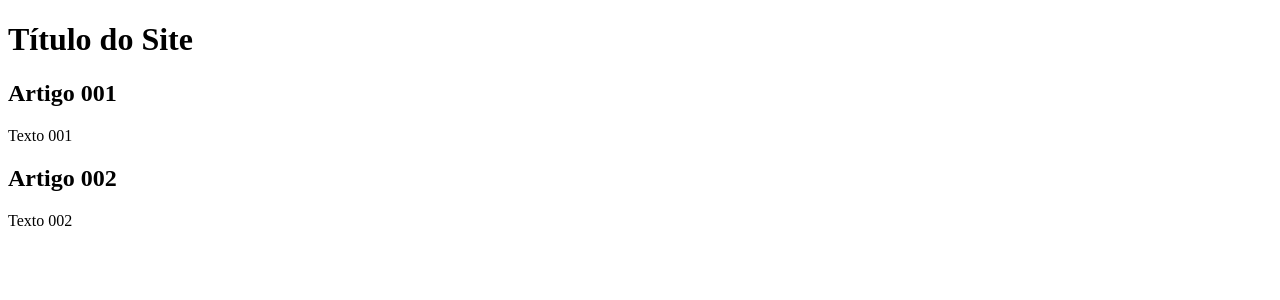
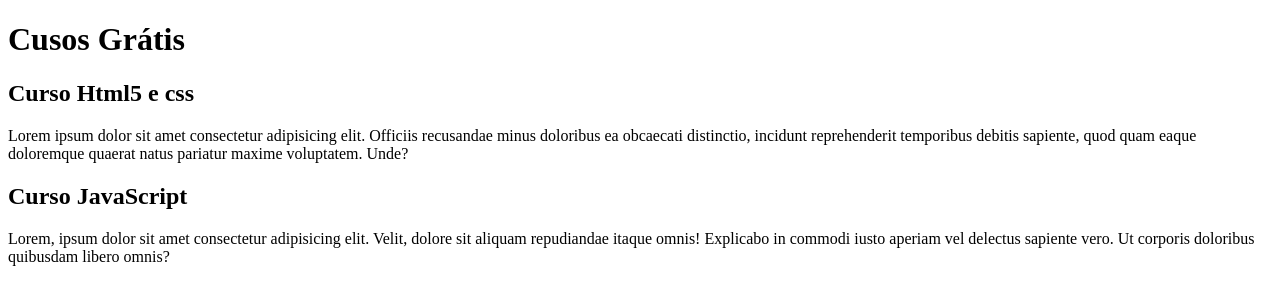
Before and after one commit to gabrieMS21/Ebac-Full_Stack_Phyton, a plain HTML site: page Site/index.html in a window 1280 px wide. Drawn offline with Linux system fonts and the light colour scheme.

Commit message:
update-conteudo
Adicionei os textos básicos com lorem inpsum

```diff
--- a/Site/index.html
+++ b/Site/index.html
@@ -11,15 +11,15 @@
 <body>
     <main>
         <header>
-            <h1>Título do Site</h1>
+            <h1>Cusos Grátis</h1>
         </header>
         <article>
-            <h2>Artigo 001</h2>
-            <p>Texto 001</p>
+            <h2>Curso Html5 e css</h2>
+            <p>Lorem ipsum dolor sit amet consectetur adipisicing elit. Officiis recusandae minus doloribus ea obcaecati distinctio, incidunt reprehenderit temporibus debitis sapiente, quod quam eaque doloremque quaerat natus pariatur maxime voluptatem. Unde?</p>
         </article>
         <article>
-            <h2>Artigo 002</h2>
-            <p>Texto 002</p>
+            <h2>Curso JavaScript</h2>
+            <p>Lorem, ipsum dolor sit amet consectetur adipisicing elit. Velit, dolore sit aliquam repudiandae itaque omnis! Explicabo in commodi iusto aperiam vel delectus sapiente vero. Ut corporis doloribus quibusdam libero omnis?</p>
         </article>
     </main>
 
```
